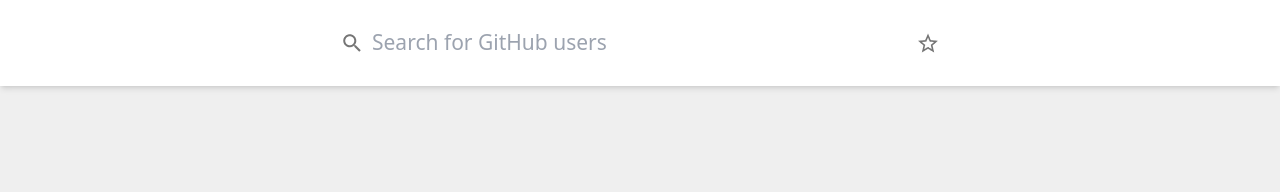
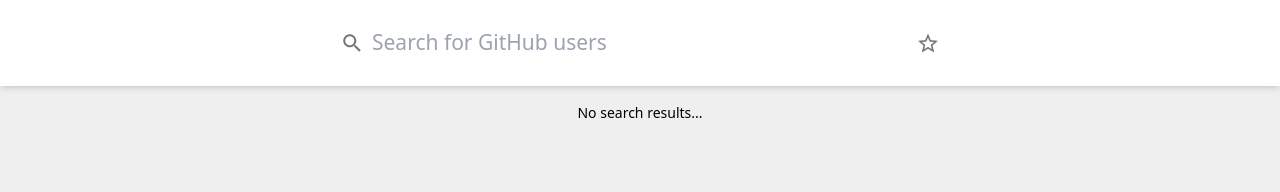
Before and after one commit to ja03/GitHub-Search-API, a React (Vite) app in the folder github-search-app/: page / in a window 1280 px wide. Shown: the top 192 px of the page. Built offline with nearby package versions, Linux system fonts and the light colour scheme.

Commit message:
added Search logic

```diff
--- a/github-search-app/src/pages/Search.tsx
+++ b/github-search-app/src/pages/Search.tsx
@@ -3,19 +3,41 @@
 
 import searchIcon from "../assets/icons/SearchFilled.png";
 import starIcon from "../assets/icons/StarBorderOutlined.png";
-// API Calling
-const getUsers= async (q:string):Promise<object | void> => {
-    await fetch(`https://api.github.com/search/users?q=${q}`)
-            .then(r=> r.json())
-            .then(d => {
-                console.log(d.items)
+
+import UserCard from "../components/UserCard";
+
+import { User } from "../utils/types";
+
+const Search = () => {
+    const [searchInput, setSearchInput] = useState<string>("");
+    const [fetchedData, setFetchedData] = useState<Array<User>>([]);
+    useEffect(()=>{
+        if(searchInput.length === 0){
+            setFetchedData([])
+        }
+    },[searchInput])
+    // API Calling
+    const getUsers = async (q: string): Promise<object | void> => {
+        await fetch(`https://api.github.com/search/users?q=${q}`)
+            .then((r) => r.json())
+            .then((d) => {
+                let usersArr = d.items.map((i: any) => {
+                    let userObj: User = {
+                        user_avatar: i.avatar_url,
+                        user_login: i.login,
+                        user_full_name: "",
+                        user_bio: "",
+                        user_followers: 0,
+                        user_following: 0,
+                        user_puplic_repos: 0,
+                    };
+                    return userObj;
+                });
+                setFetchedData(usersArr);
                 return d.items;
             })
-            .catch(e=>console.warn(e))
-}
-
-const Search = () => {
-    const [searchInput, setSearchInput] = useState<string>("")
+            .catch((e) => console.warn(e));
+    };
     return (
         <div>
             <div className="w-full shadow-md flex flex-col justify-center items-center bg-white h-[86px] p-2">
@@ -35,9 +57,9 @@
                             value={searchInput}
                             // use the Form react router component
                             onChange={(e) => {
-                                setSearchInput(e.target.value.toString())
-                                if(searchInput.length >=3 ){
-                                    getUsers(searchInput)
+                                setSearchInput(e.target.value.toString());
+                                if (searchInput.length >= 2) {
+                                    getUsers(searchInput);
                                 }
                             }}
                         />
@@ -49,7 +71,28 @@
             </div>
             {/* List View */}
             <div className="flex flex-col items-center justify-center py-4">
-                <div>
+                <div
+                    className={
+                        fetchedData.length > 0
+                            ? "w-[600px] flex flex-col items-center p-2 pb-0 space-y-4 rounded-lg shadow-md bg-white"
+                            : ""
+                    }>
+                    {fetchedData.length > 0 ? (
+                        fetchedData.map((user) => {
+                            return (
+                                <div
+                                    className="w-full flex flex-col "
+                                    key={user.user_login}>
+                                    <UserCard userData={user} />
+                                    <div className="w-full h-[2px] bg-[#D9D9D9] mt-2 mx-auto"></div>
+                                </div>
+                            );
+                        })
+                    ) : (
+                        <>
+                            <p className="text-[14px]">No search results...</p>
+                        </>
+                    )}
                 </div>
             </div>
         </div>
```
